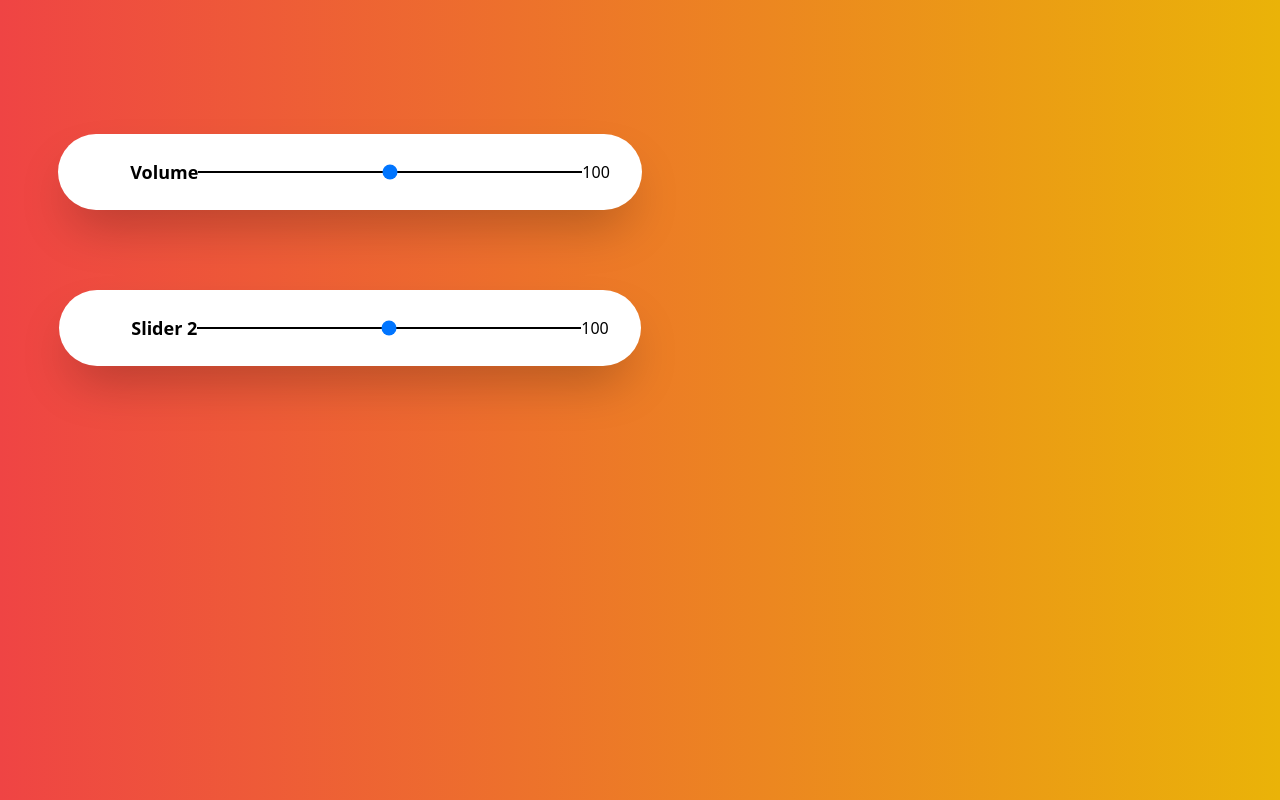
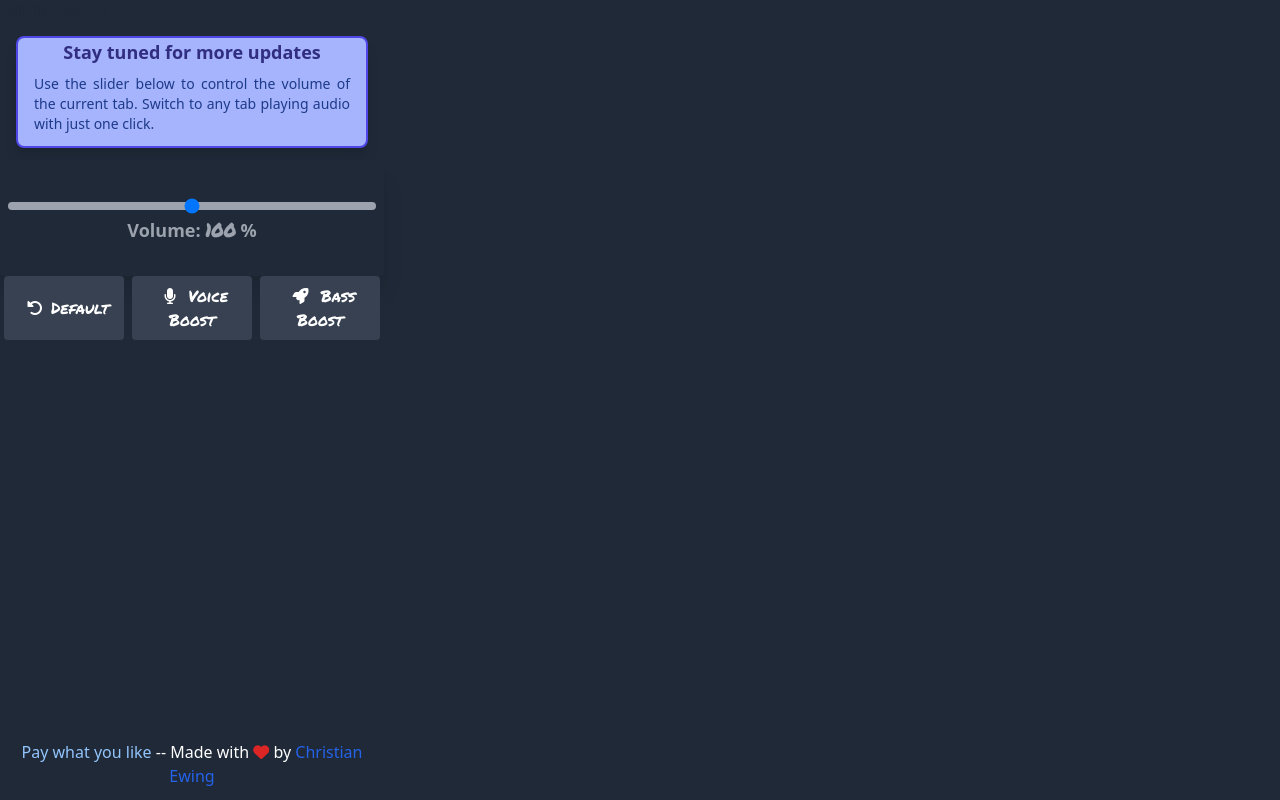
Before and after one commit to ChristianE00/AudioKit, a browser extension: page src/home.html in a window 1280 px wide. Drawn offline with nearby package versions, Linux system fonts and the light colour scheme.

Commit message:
Updated UI interface

```diff
--- a/src/css/style.css
+++ b/src/css/style.css
@@ -24,6 +24,18 @@ body {
     @apply bg-black;
   }
   */
+
+h1 {
+  font-family: 'Bebas Neue', sans-serif;
+}
+
+button {
+  font-family: 'Bebas Neue', sans-serif;
+}
+
+.hand-written {
+  font-family: 'Permanent Marker', cursive;
+}
 body {
     width: 700px;
     height: 500px;
--- a/src/home.html
+++ b/src/home.html
@@ -3,25 +3,51 @@
 
 <head>
     <title>Home</title>
+
+    <link href='https://fonts.googleapis.com/css?family=Bebas+Neue|Permanent+Marker' rel='stylesheet' type='text/css'>
+    <link rel="stylesheet" href="https://cdnjs.cloudflare.com/ajax/libs/font-awesome/6.0.0-beta3/css/all.min.css">
     <link rel="stylesheet" href="./css/style.css">
     <script src="https://cdn.tailwindcss.com"></script>
-
+    <script src="./popup.js" type="module"></script>
 </head>
 
-<body class="bg-gradient-to-r from-red-500 to-yellow-500 flex flex-col items-center justify-center h-[500px]">
-    <div class="py-6 slider  w-128 h-15 p-8 pl-10 bg-white rounded-full flex items-center shadow-2xl">
-        <p class="text-lg font-semibold pl-8 text-black">Volume</p>
-        <input type="range" id="volumeSlider" min="0" max="200"
-            class="appearance-none w-96 h-0.5 bg-black border-none outline-none">
-        <p id="rangeValue">100</p>
+<body class="bg-gray-800 flex flex-col w-96 min-h-screen ">
+    <!-- Guide Sentence -->
+    <h1 class="block pl-2 text-xl font-bold text-gray-800 dark:text-white ">Volume Master</h1>
+    <div class="w-full mb-3 mt-2">
+    <div class="mx-4 rounded-lg shadow-lg bg-indigo-300 border-2 border-indigo-600 ">
+        <div class="text-center">
+            <h4 class="text-lg text-indigo-900 "><b>Stay tuned for more updates</b></h4>
+            <p class="mt-2 text-sm text-justify text-blue-900 pb-3 mx-4">
+                Use the slider below to control the volume of the current tab. Switch to any tab playing audio with just one click.
+            </p>
+
+        </div>
     </div>
-    <div class="slider2 w-128 h-15 p-8 pl-10 bg-white rounded-full flex items-center shadow-2xl mt-20 py-6">
-        <p class="text-lg font-semibold pl-8 text-black">Slider 2</p>
-        <input type="range" id="volumeSlider" min="0" max="200"
-            class="appearance-none w-96 h-0.5 bg-black border-none outline-none">
-        <p id="frequencyRangeValue">100</p>
     </div>
-    <script src="./popup.js" type="module"></script>
+    <div class="py-6 slider w-full bg-gray-800 rounded flex items-center shadow-xl">
+        <div class="slider w-full m-2">
+            <input type="range" id="volumeSlider" min="0" max="200"
+                class="appearance-none rounded-full bg-gray-400 w-full h-2 bg-black border-none outline-none">
+            <p class="text-lg font-semibold text-gray-400 text-black text-center">
+                Volume: <span class="hand-written" id="rangeValue">100</span> %
+            </p>
+
+        </div>
+    </div>
+
+    <!-- Default  Voice Boost  Bass Boost buttons -->
+    <div class="flex p-x-4 w-full">
+        <button class="flex-1 mx-1 py-2 bg-gray-700 text-white rounded hover:bg-gray-600"> <i class="fa-solid fa-rotate-left px-2"></i><span class="hand-written">Default</span></button>
+        <button class="flex-1 mx-1 py-2 bg-gray-700 text-white rounded hover:bg-gray-600"> <i class="fa-solid fa-microphone px-2"></i> <span class="hand-written">Voice Boost</span></button>
+        <button class="flex-1 mx-1 py-2 bg-gray-700 text-white rounded hover:bg-gray-600"> <i class="fa-solid fa-rocket px-2"></i> <span class="hand-written">Bass Boost</span></button>
+    </div>
+
 </body>
+<footer>
 
+</footer>
+<div class="mt-auto mb-3">
+    <p class=" text-center text-white"><span class="text-blue-300">Pay what you like</span> -- Made with <i class="fa-solid fa-heart text-red-600"></i> by <a href="https://github.com/ChristianE00" class="text-blue-600">Christian Ewing</a></p>
+</div>
 </html>
```
